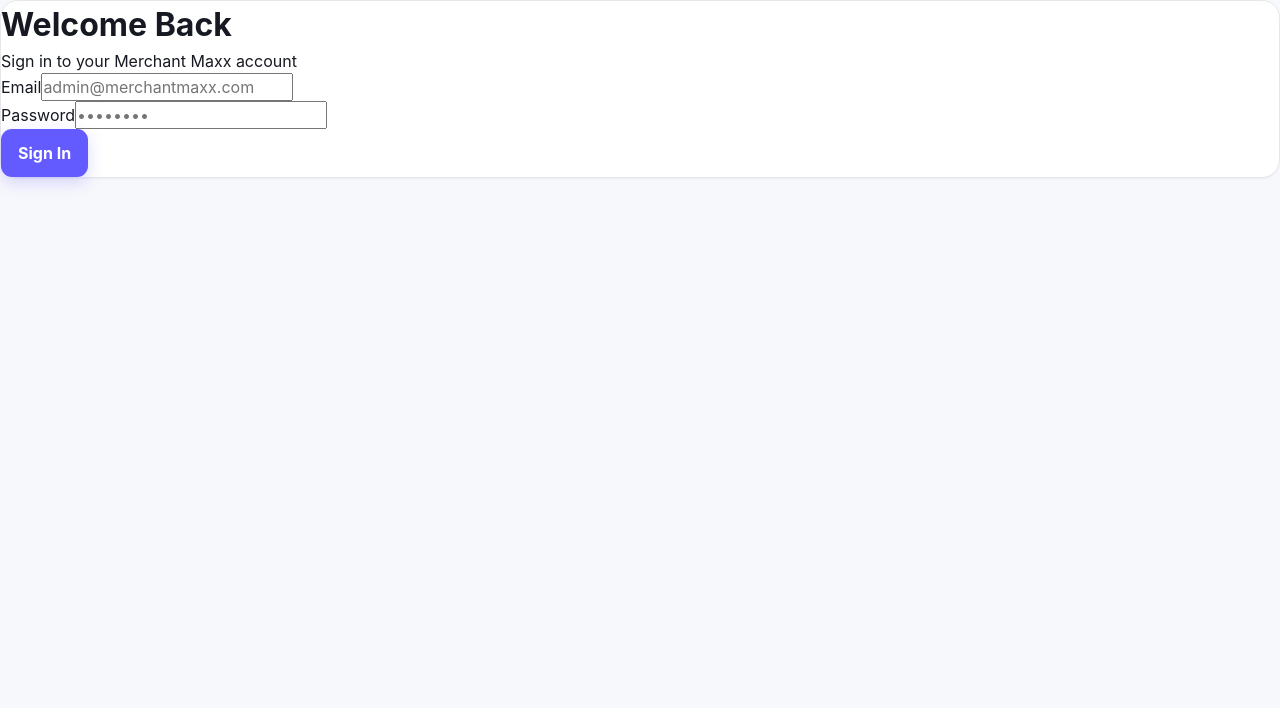
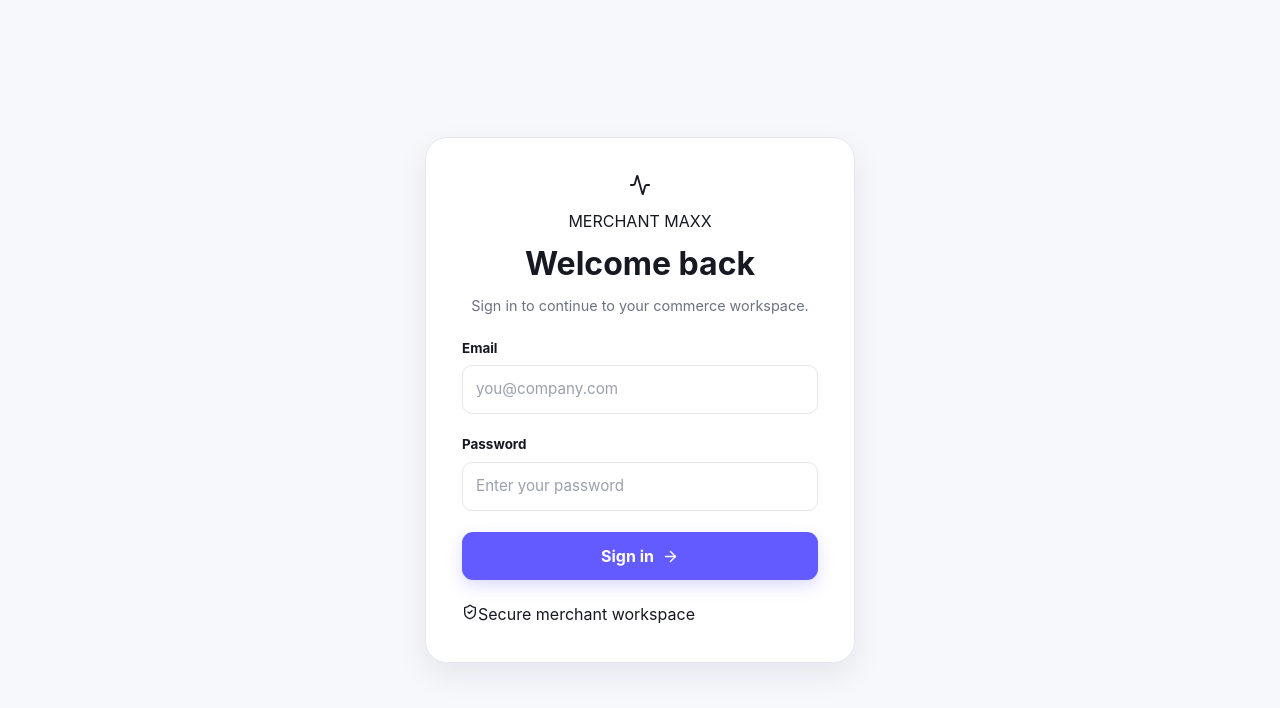
Before and after one commit to divy-jn/merchant-maxx, a React (Vite) app in the folder frontend/: page /login in a window 1280 px wide. Shown: the top 708 px of the page. Built offline with nearby package versions, Linux system fonts and the light colour scheme; no server answers.

Commit message:
feat(ui): refresh sign in experience

```diff
--- a/frontend/src/pages/Login.jsx
+++ b/frontend/src/pages/Login.jsx
@@ -1,6 +1,8 @@
-import React, { useState } from 'react';
+import { useState } from 'react';
+import { Activity, ArrowRight, ShieldCheck } from 'lucide-react';
 import { useAuth } from '../context/AuthContext';
 import { useNavigate } from 'react-router-dom';
+import './Login.css';
 
 export default function Login() {
   const [email, setEmail] = useState('');
@@ -14,58 +16,36 @@
     setLoading(true);
     const success = await login(email, password);
     setLoading(false);
-    if (success) {
-      navigate('/chat');
-    }
+    if (success) navigate('/chat');
   };
 
   return (
-    <div className="flex items-center justify-center min-h-[80vh]">
-      <div className="glass-panel p-8 w-full max-w-md animate-fade-in">
-        <div className="text-center mb-8">
-          <h1 className="text-2xl font-bold mb-2">Welcome Back</h1>
-          <p className="text-[var(--text-muted)]">Sign in to your Merchant Maxx account</p>
+    <div className="login-container">
+      <div className="login-card animate-fade-in">
+        <div className="login-header">
+          <div className="login-mark"><Activity size={22} /></div>
+          <span className="login-eyebrow">MERCHANT MAXX</span>
+          <h1>Welcome back</h1>
+          <p>Sign in to continue to your commerce workspace.</p>
         </div>
 
-        {error && (
-          <div className="bg-[var(--danger)] bg-opacity-20 border border-[var(--danger)] text-[var(--danger)] px-4 py-3 rounded-lg mb-6 text-sm">
-            {error}
+        {error && <div className="error-message" role="alert">{error}</div>}
+
+        <form onSubmit={handleSubmit} className="login-form">
+          <div className="form-group">
+            <label htmlFor="email">Email</label>
+            <input id="email" type="email" autoComplete="email" required value={email} onChange={(e) => setEmail(e.target.value)} placeholder="you@company.com" />
           </div>
-        )}
-
-        <form onSubmit={handleSubmit} className="space-y-4">
-          <div>
-            <label className="block text-sm font-medium mb-1">Email</label>
-            <input
-              type="email"
-              required
-              className="w-full bg-[var(--bg-dark)] border border-[var(--border)] rounded-lg px-4 py-2 focus:outline-none focus:border-[var(--accent)] transition-colors"
-              value={email}
-              onChange={(e) => setEmail(e.target.value)}
-              placeholder="admin@merchantmaxx.com"
-            />
+          <div className="form-group">
+            <div className="label-row"><label htmlFor="password">Password</label></div>
+            <input id="password" type="password" autoComplete="current-password" required value={password} onChange={(e) => setPassword(e.target.value)} placeholder="Enter your password" />
           </div>
-
-          <div>
-            <label className="block text-sm font-medium mb-1">Password</label>
-            <input
-              type="password"
-              required
-              className="w-full bg-[var(--bg-dark)] border border-[var(--border)] rounded-lg px-4 py-2 focus:outline-none focus:border-[var(--accent)] transition-colors"
-              value={password}
-              onChange={(e) => setPassword(e.target.value)}
-              placeholder="••••••••"
-            />
-          </div>
-
-          <button
-            type="submit"
-            disabled={loading}
-            className="btn btn-primary w-full mt-6"
-          >
-            {loading ? 'Signing in...' : 'Sign In'}
+          <button type="submit" disabled={loading} className="btn btn-primary login-btn">
+            {loading ? 'Signing in…' : <>Sign in <ArrowRight size={17} /></>}
           </button>
         </form>
+
+        <div className="login-security"><ShieldCheck size={16} /><span>Secure merchant workspace</span></div>
       </div>
     </div>
   );
```
